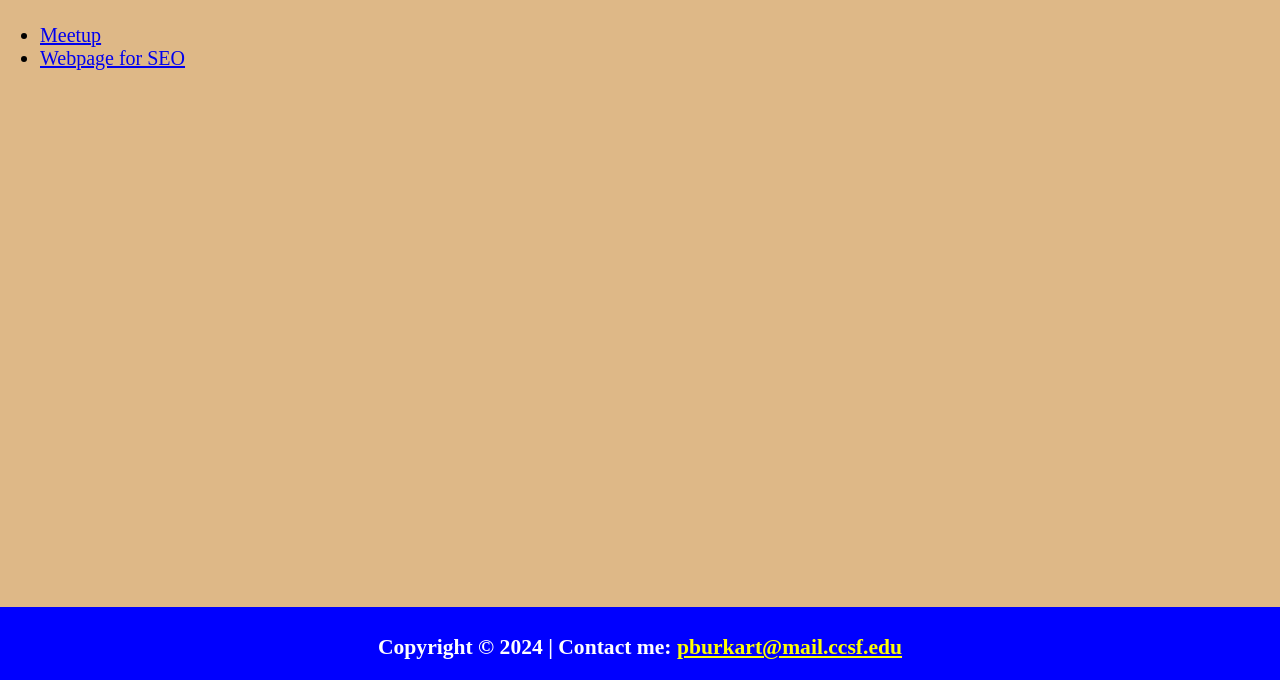
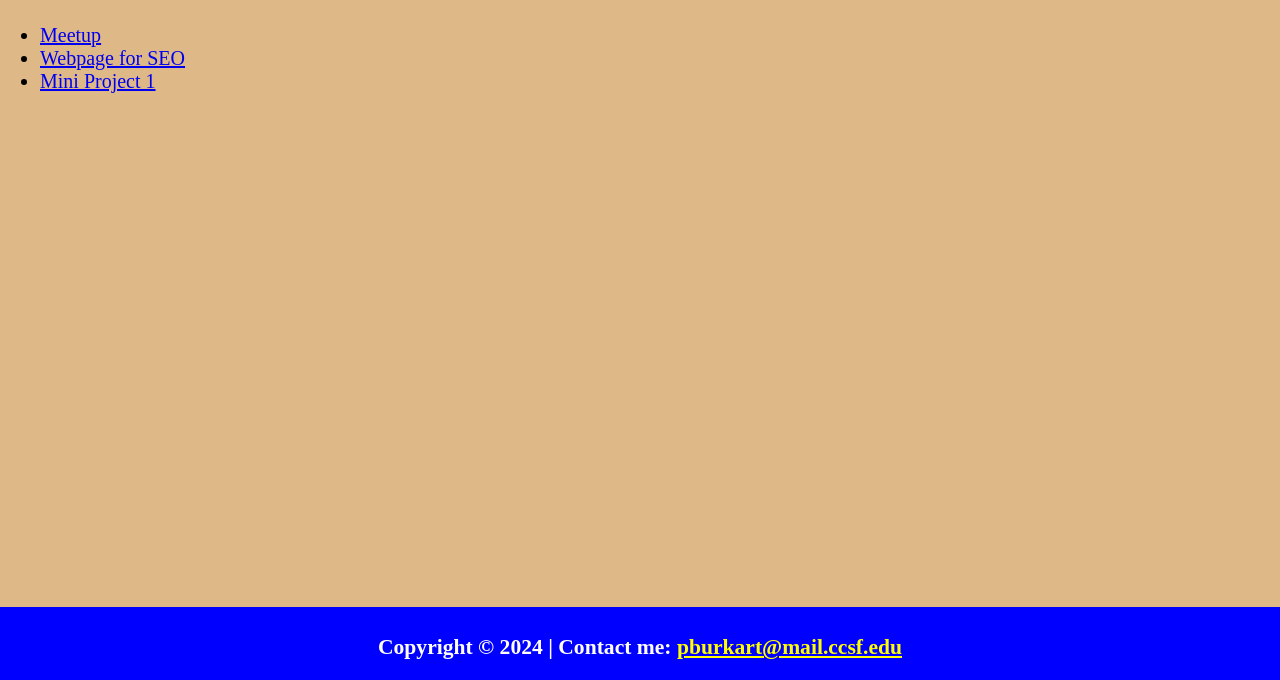
Before and after one commit to ionagael/CNIT132A, a plain HTML site: page Assignments.html in a window 1280 px wide. Shown: the part 120-800 px from the top of the page. Drawn offline with Linux system fonts and the light colour scheme.

Commit message:
Update Assignments.html

```diff
--- a/Assignments.html
+++ b/Assignments.html
@@ -146,6 +146,7 @@
         <ul>
             <li><a href="https://ionagael.github.io/CNIT132A/AssignmentsMeetup.html">Meetup</a></li>
             <li><a href="https://ionagael.github.io/CNIT132A/AssignmentsSEO.html">Webpage for SEO</a></li>
+                     <li><a href="https://ionagael.github.io/CNIT132A/miniproject1.html">Mini Project 1</a></li>
         </ul>
 
     <main></main>
```
